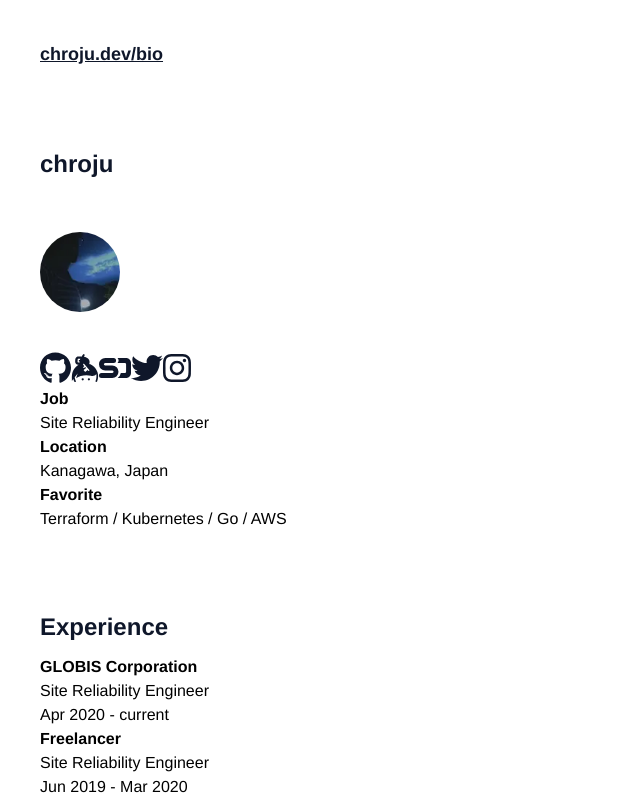
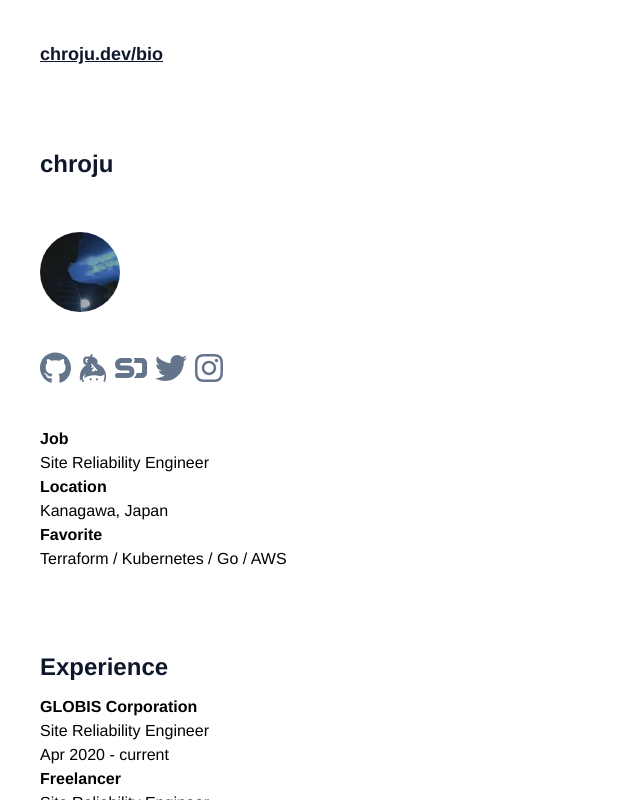
Before and after one commit to chroju/blog, a Next.js app: page /bio in a window 1280 px wide. Shown: the top 800 px of the page, without its empty margins (0-640 px from the left). Built offline with nearby package versions, Linux system fonts and the light colour scheme.

Commit message:
mod: bio

```diff
--- a/pages/bio.tsx
+++ b/pages/bio.tsx
@@ -1,6 +1,7 @@
 import Head from 'next/head'
-import Menu from '../components/menu'
+import Link from 'next/link'
 import Layout from '../components/layout'
+import Fa from '../components/fontawesome'
 
 
 export default function Home() {
@@ -23,7 +24,23 @@ export default function Home() {
           className='my-10 w-20 rounded-full'
           alt="chroju"
         />
-        <Menu />
+        <nav className="mb-10 space-x-2">
+          <Link href="https://github.com/chroju">
+            <a className="text-slate-500"><Fa iconName="github" title="GitHub" size="2x" /></a>
+          </Link>
+          <Link href="https://keybase.io/chroju">
+            <a className="text-slate-500"><Fa iconName="keybase" title="keybase" size="2x" /></a>
+          </Link>
+          <Link href="https://speakerdeck.com/chroju">
+            <a className="text-slate-500"><Fa iconName="speaker-deck" title="Speaker Deck" size="2x" /></a>
+          </Link>
+          <Link href="https://twitter.com/chroju">
+            <a className="text-slate-500"><Fa iconName="twitter" title="Twitter" size="2x" /></a>
+          </Link>
+          <Link href="https://instagram.com/chroju">
+            <a className="text-slate-500"><Fa iconName="instagram" title="Instagram" size="2x" /></a>
+          </Link>
+        </nav>
         <dl>
           <dt>Job</dt>
           <dd>Site Reliability Engineer</dd>
```
